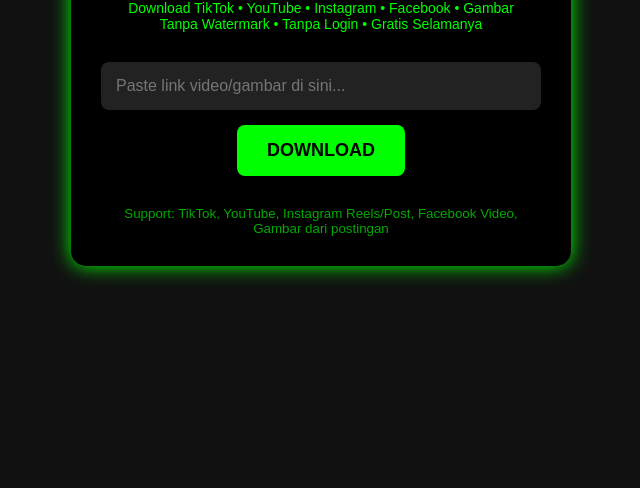
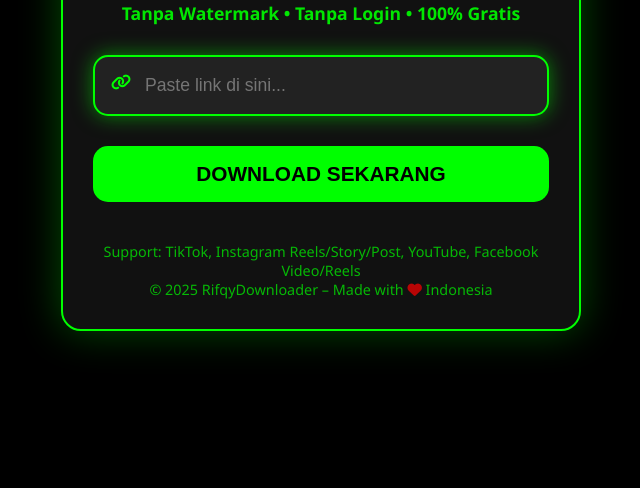
Before and after one commit to rydevs29/RifqyDownloader, a plain HTML site: page index.html in a window 1280 px wide. Shown: the part 312-800 px from the top of the page, without its empty margins (319-959 px from the left). Drawn offline with Linux system fonts and the light colour scheme.

Commit message:
Update index.html

```diff
--- a/index.html
+++ b/index.html
@@ -4,22 +4,92 @@
   <meta charset="UTF-8" />
   <meta name="viewport" content="width=device-width, initial-scale=1.0"/>
   <title>RifqyDownloader 2025</title>
-  <link rel="stylesheet" href="style.css"/>
+  <meta name="description" content="Download TikTok, Instagram, YouTube, Facebook tanpa watermark – Gratis Selamanya"/>
+  <link rel="stylesheet" href="https://cdnjs.cloudflare.com/ajax/libs/font-awesome/6.5.0/css/all.min.css"/>
+  <style>
+    :root { --primary: #00ff00; --bg: #000; --card: #111; }
+    * { margin:0; padding:0; box-sizing:border-box; }
+    body { background:var(--bg); color:var(--primary); font-family:'Segoe UI',sans-serif; min-height:100vh; display:flex; align-items:center; justify-content:center; padding:20px; }
+    .container { background:var(--card); padding:30px; border-radius:20px; width:100%; max-width:520px; box-shadow:0 0 40px rgba(0,255,0,0.3); text-align:center; border:2px solid var(--primary); }
+    h1 { font-size:2.8em; margin-bottom:10px; background:linear-gradient(90deg,#0f0,#0ff); -webkit-background-clip:text; color:transparent; }
+    .tagline { font-size:1.1em; margin:15px 0 30px; opacity:0.9; }
+    .input-group { position:relative; margin-bottom:20px; }
+    #url { width:100%; padding:18px 20px 18px 50px; background:#222; border:2px solid var(--primary); border-radius:15px; color:white; font-size:1.1em; }
+    #url:focus { outline:none; box-shadow:0 0 20px rgba(0,255,0,0.5); }
+    .fa-link { position:absolute; left:18px; top:19px; color:var(--primary); }
+    button { background:var(--primary); color:#000; padding:16px 40px; border:none; border-radius:15px; font-size:1.3em; font-weight:bold; cursor:pointer; width:100%; margin-top:10px; transition:0.3s; }
+    button:hover { background:#0f0; transform:scale(1.05); box-shadow:0 0 30px rgba(0,255,0,0.6); }
+    #result { margin-top:30px; }
+    .video-preview { width:100%; border-radius:15px; margin:15px 0; }
+    .download-btn { display:inline-block; background:#0ff; color:#000; padding:12px 30px; margin:10px; border-radius:10px; text-decoration:none; font-weight:bold; }
+    .footer { margin-top:40px; font-size:0.9em; opacity:0.7; }
+    @media (max-width:480px) { h1{font-size:2.2em;} }
+  </style>
 </head>
 <body>
   <div class="container">
     <h1>RIFQYDOWNLOADER</h1>
-    <p>Download TikTok • YouTube • Instagram • Facebook • Gambar<br>Tanpa Watermark • Tanpa Login • Gratis Selamanya</p>
+    <p class="tagline">Download Video & Foto TikTok • Instagram • YouTube • Facebook<br><b>Tanpa Watermark • Tanpa Login • 100% Gratis</b></p>
 
-    <div class="input-box">
-      <input type="text" id="url" placeholder="Paste link video/gambar di sini..." />
-      <button onclick="download()">DOWNLOAD</button>
+    <div class="input-group">
+      <i class="fas fa-link"></i>
+      <input type="text" id="url" placeholder="Paste link di sini..." autofocus />
     </div>
+    <button onclick="proses()">DOWNLOAD SEKARANG</button>
 
     <div id="result"></div>
-    <small>Support: TikTok, YouTube, Instagram Reels/Post, Facebook Video, Gambar dari postingan</small>
+
+    <div class="footer">
+      Support: TikTok, Instagram Reels/Story/Post, YouTube, Facebook Video/Reels<br>
+      © 2025 RifqyDownloader – Made with <i class="fas fa-heart" style="color:red"></i> Indonesia
+    </div>
   </div>
 
-  <script src="script.js"></script>
+  <script>
+    async function proses() {
+      const url = document.getElementById("url").value.trim();
+      const result = document.getElementById("result");
+      if (!url) return result.innerHTML = `<p style="color:#ff4444">Link kosong!</p>`;
+
+      result.innerHTML = `<p><i class="fas fa-spinner fa-spin"></i> Sedang memproses...</p>`;
+
+      let apiUrl = "";
+
+      if (url.includes("tiktok.com") || url.includes("vt.tiktok.com")) {
+        apiUrl = `https://api.tiklydown.eu.org/api/download?url=${encodeURIComponent(url)}`;
+      } else if (url.includes("instagram.com")) {
+        apiUrl = `https://v3.igdownloader.app/api/ajaxSearch?recaptchaToken=&q=${encodeURIComponent(url)}`;
+      } else if (url.includes("youtube.com") || url.includes("youtu.be")) {
+        apiUrl = `https://p.oceansaver.in/api/youtube?url=${encodeURIComponent(url)}`;
+      } else if (url.includes("facebook.com") || url.includes("fb.watch")) {
+        apiUrl = `https://api.veeroo.net/v1/facebook?url=${encodeURIComponent(url)}`;
+      } else {
+        return result.innerHTML = `<p style="color:#ff4444">Link tidak didukung!</p>`;
+      }
+
+      try {
+        const res = await fetch("https://cors.rifqy.workers.dev/?" + apiUrl);
+        const data = await res.json();
+
+        if (data.status === "success" || data.result || data.medias || data.video) {
+          let videoUrl = data.result || data.video || data.medias?.[0]?.url || data.url || data.download_url;
+
+          result.innerHTML = `
+            <video class="video-preview" controls src="${videoUrl}"></video><br>
+            <a href="${videoUrl}" download class="download-btn">
+              <i class="fas fa-download"></i> DOWNLOAD VIDEO
+            </a>
+          `;
+        } else {
+          result.innerHTML = `<p style="color:#ff4444">Gagal: ${data.message || "Link error / private"}</p>`;
+        }
+      } catch (e) {
+        result.innerHTML = `<p style="color:#ff4444">Server sedang penuh, coba lagi 10 detik kemudian.</p>`;
+      }
+    }
+
+    // Enter = download
+    document.getElementById("url").addEventListener("keypress", e => { if(e.key==="Enter") proses(); });
+  </script>
 </body>
 </html>
```
